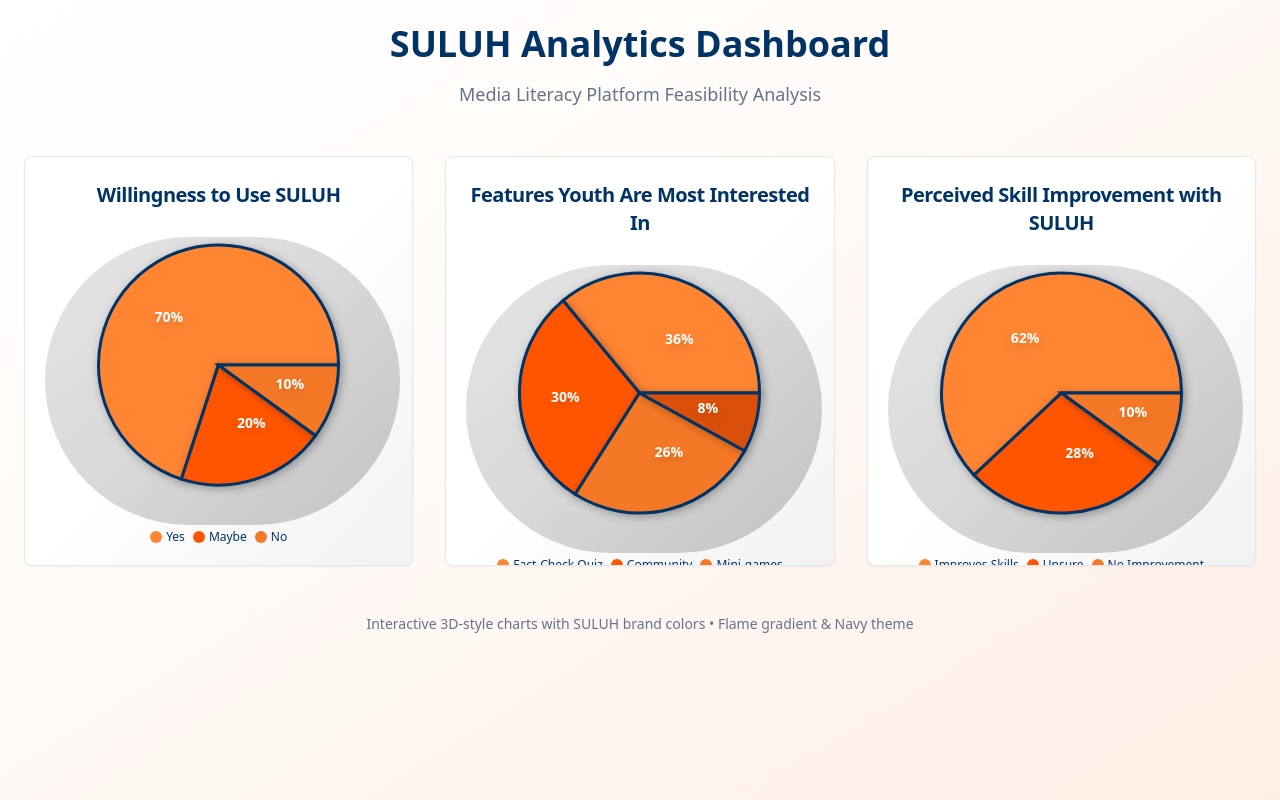
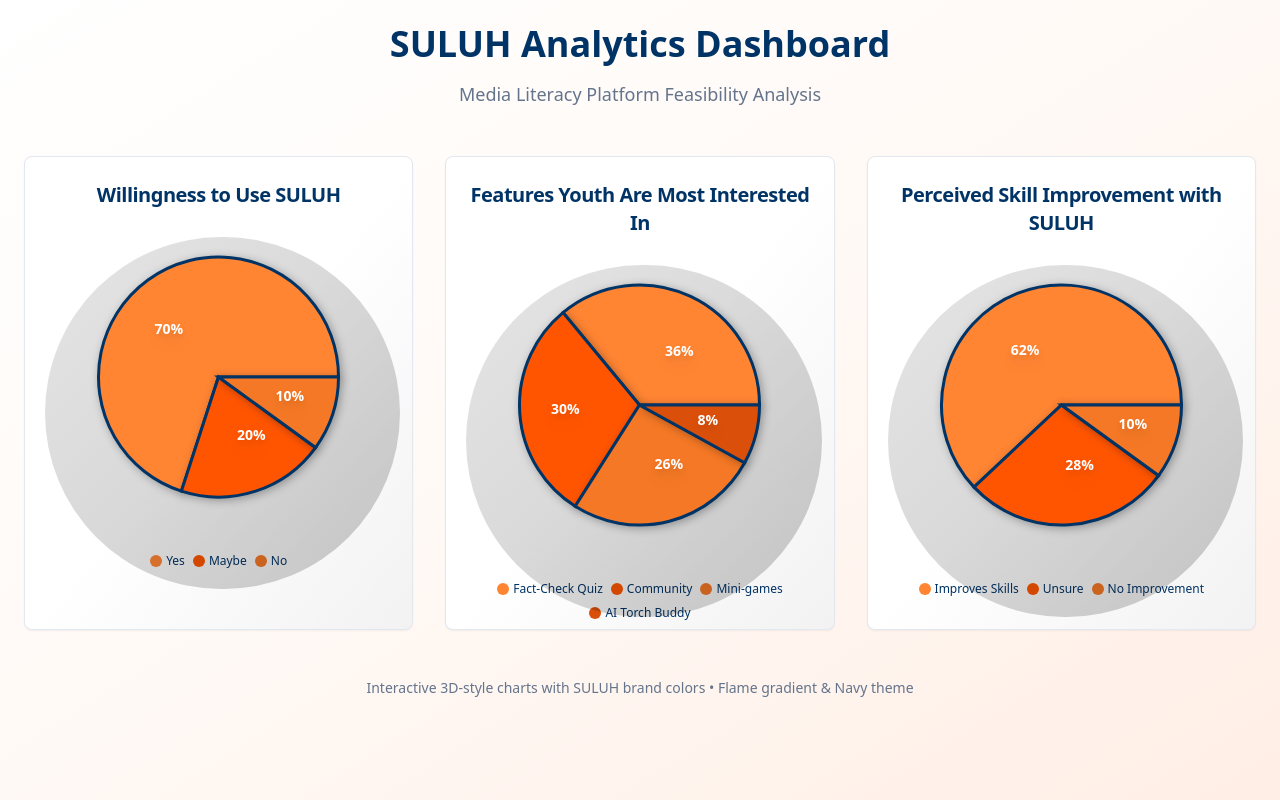
Before and after one commit to mudzakirsaid-sudo/suluh-flame-charts, a React (Vite) app: page / in a window 1280 px wide. Built offline with nearby package versions, Linux system fonts and the light colour scheme.

Commit message:
Fix chart cut-off
The pie charts were being cut off at the bottom. This commit adjusts the chart rendering to ensure all elements are fully visible.

```diff
--- a/src/components/SuluhCharts.tsx
+++ b/src/components/SuluhCharts.tsx
@@ -52,7 +52,7 @@ const renderCustomLabel = ({ cx, cy, midAngle, innerRadius, outerRadius, percent
 
 // Individual Chart Component with 3D Effect
 const Chart3D = ({ data, title }: { data: any[], title: string }) => (
-  <Card className="relative overflow-hidden">
+  <Card className="relative overflow-hidden h-full">
     {/* 3D Shadow Effect */}
     <div className="absolute inset-0 bg-gradient-to-br from-transparent via-transparent to-black/5 pointer-events-none" />
 
@@ -62,11 +62,12 @@ const Chart3D = ({ data, title }: { data: any[], title: string }) => (
       </CardTitle>
     </CardHeader>
 
-    <CardContent className="h-80 relative">
+    <CardContent className="h-96 relative pb-8">
       {/* Base Shadow Ring */}
       <div className="absolute inset-4 rounded-full bg-gradient-to-br from-black/10 to-black/20 transform translate-x-1 translate-y-1" />
 
-      <ResponsiveContainer width="100%" height="100%">
+      <div className="h-80">
+        <ResponsiveContainer width="100%" height="100%">
         <PieChart>
           <Pie
             data={data}
@@ -92,7 +93,8 @@ const Chart3D = ({ data, title }: { data: any[], title: string }) => (
             ))}
           </Pie>
         </PieChart>
-      </ResponsiveContainer>
+        </ResponsiveContainer>
+      </div>
 
       {/* Legend */}
       <div className="flex flex-wrap justify-center gap-2 mt-4">
@@ -127,7 +129,7 @@ export default function SuluhCharts() {
         </div>
 
         {/* Charts Grid */}
-        <div className="grid lg:grid-cols-3 md:grid-cols-2 gap-8">
+        <div className="grid lg:grid-cols-3 md:grid-cols-2 gap-8 auto-rows-fr">
           <Chart3D
             data={willingnessData}
             title="Willingness to Use SULUH"
```
